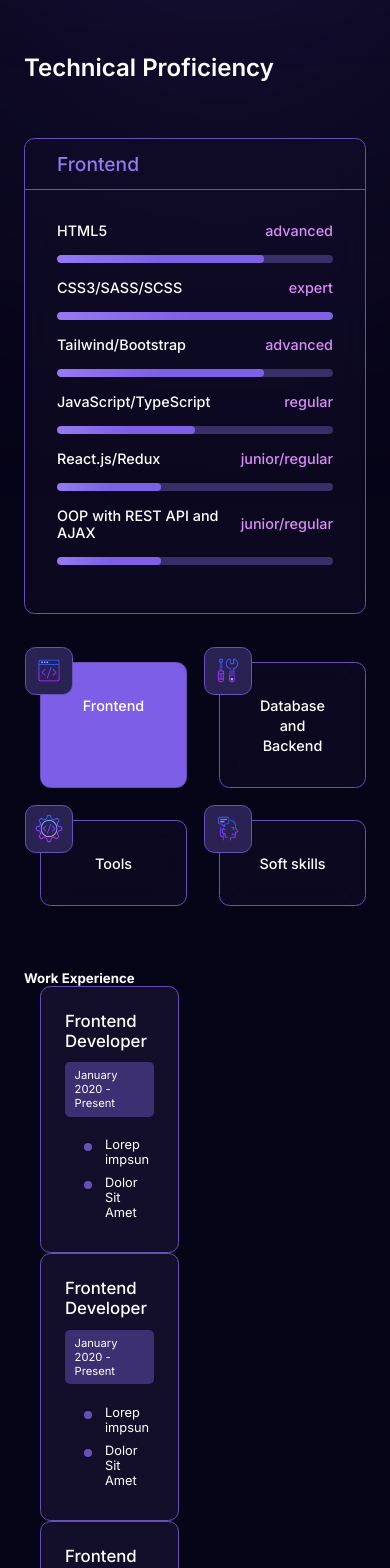
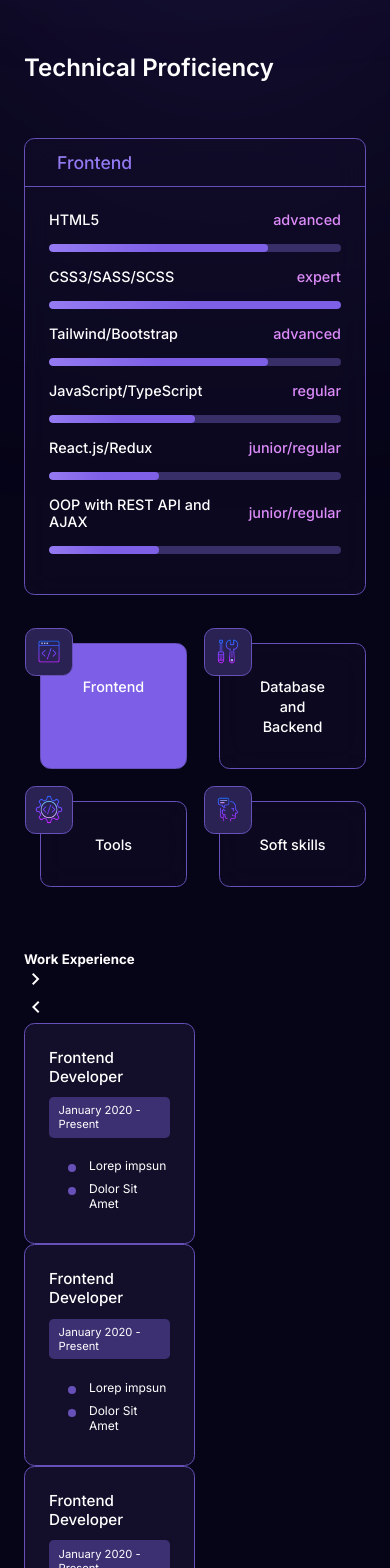
Before and after one commit to michalbarczynski/resume-portfolio, a React (Create React App) app: page / in a window 390 px wide. Shown: the part 940-2508 px from the top of the page. Built offline with nearby package versions, Linux system fonts and the light colour scheme.

Commit message:
finish WE section without testing

```diff
--- a/src/components/Skills/SkillsCard/SkillsCard.scss
+++ b/src/components/Skills/SkillsCard/SkillsCard.scss
@@ -8,15 +8,16 @@
     position: relative;
     cursor: pointer;
     transition: all 0.3s ease;
-}
 
-.skills-card:hover, .skills-card.active {
+    &:hover,
+    &.active {
       background: linear-gradient(100deg, #aa94fe, 0%, #7c5fe6 100%);
     }
 
-.skills-card span {
+    span {
       font-size: 1.3rem;
       font-weight: 500;
+    }
   }
 
   .skill-icon {
@@ -31,35 +32,37 @@
     position: absolute;
     top: -1rem;
     left: -1rem;
-}
 
-.skill-icon img {
+    img {
       width: 2.4rem;
       height: auto;
       object-fit: contain;
+    }
   }
 
   @media (max-width: 1025px) {
     .skills-card {
       padding: 2rem;
+
+      span {
+        font-size: 1rem;
       }
-
-    .skills-card span {
-        font-size: 1rem;
     }
 
     .skill-icon {
       width: 3rem;
       height: 3rem;
+
+      img {
+        width: 1.8rem;
       }
-
-    .skill-icon img {
-        width: 1.8rem;
     }
   }
 
   @media (max-width: 768px) {
-    .skills-card span {
+    .skills-card {
+      span {
         font-size: 0.9rem;
       }
     }
+  }
--- a/src/components/Skills/SkillsInfoCard/SkillsInfoCard.scss
+++ b/src/components/Skills/SkillsInfoCard/SkillsInfoCard.scss
@@ -4,9 +4,8 @@
   border: 1.5px solid #6751b9;
   background: rgba(22, 17, 47, 0.398);
   backdrop-filter: blur(1rem);
-}
 
-.skills-info-card h6 {
+  h6 {
     font-size: 1.2rem;
     font-weight: 500;
     padding: 0.8rem 2rem;
@@ -25,25 +24,24 @@
     display: flex;
     align-items: center;
     justify-content: space-between;
-}
 
-.skill-info p {
+    p {
       font-size: 1rem;
       font-weight: 500;
     }
 
-.skill-info .percentage {
+    .percentage {
       color: #dd8cfa;
+    }
   }
 
   .skill-progress-bg {
     width: 100%;
     height: 0.5rem;
     background: #382e68;
-    border-radius: .5rem;
+    border-radius: 0.5rem;
     margin: 1rem 0;
     overflow: hidden;
-}
 
     .skill-progress {
       width: 100%;
@@ -52,17 +50,23 @@
       border-radius: 0.5rem;
       transition: all 0.5s ease-in-out;
     }
+  }
+}
 
 @media (max-width: 1025px) {
-    .skill-info-card h6 {
+  .skills-info-card {
+    h6 {
       font-size: 1.1rem;
     }
 
-    .skill-info p {
-        font-size: .9rem;
+    .skills-info-content {
+      padding: 1.5rem;
     }
 
-    .skill-info-content {
-        padding: 1.5rem;
+    .skill-info {
+      p {
+        font-size: 0.9rem;
       }
     }
+  }
+}
--- a/src/components/Work Experience/ExperienceCard/ExperienceCard.scss
+++ b/src/components/Work Experience/ExperienceCard/ExperienceCard.scss
@@ -40,3 +40,18 @@
     left: -1.3rem;
     top: 0.35rem;
 }
+
+
+@media (max-width: 768px) {
+    .work-experience-card {
+        margin: 0;
+    }
+
+    .work-experience-card h6 {
+        font-size: 0.95rem;
+    }
+
+    .work-experience-card ul li {
+        font-size:  0.75rem;
+    }
+}
--- a/src/components/Work Experience/WorkExperience.jsx
+++ b/src/components/Work Experience/WorkExperience.jsx
@@ -21,12 +21,26 @@ const WorkExperience = () => {
         },
       },
     ],
+  };
+
+  const slideRight = () => {
+    slideRef.current.slickNext();
+  }
+
+  const slideLeft = () => {
+    slideRef.current.slickPrev();
   }
 
   return (
     <section className="experience-container">
         <h5>Work Experience</h5>
         <div className="experience-content">
+          <div className="arrow-right" onClick={slideRight}>
+            <span class="material-symbols-outlined">chevron_right</span>
+          </div>
+          <div className="arrow-left" onClick={slideLeft}>
+            <span class="material-symbols-outlined">chevron_left</span>
+          </div>
           <Slider ref={slideRef} {...settings}>
             {WORK_EXPERIENCE.map(item => (
               <ExperienceCard key={item.title} details={item} />
--- a/src/components/Work Experience/WorkExperience.scss
+++ b/src/components/Work Experience/WorkExperience.scss
@@ -8,3 +8,58 @@
     font-weight: 600;
     margin-bottom: 3rem;
 }
+
+.arrow-left, .arrow-right {
+    width: 2.2rem;
+    height: 2.2rem;
+    display: flex;
+    align-items: center;
+    justify-content: center;
+    color: #6751b9;
+    border-radius: 0.65rem;
+    border: 1.5px solid #6751b9;
+    background: #130f2a;
+    position: absolute;
+    top: 55%;
+    z-index: 2;
+    cursor: pointer;
+}
+
+.arrow-left span, .arrow-right span {
+    font-size: 2rem;
+    font-weight: 500;
+}
+
+.arrow-left {
+    left: -2rem;
+}
+
+.arrow-right {
+    right: -2rem;
+}
+
+@media (max-width: 1025px) {
+    .arrow-left {
+        left: 0rem;
+    }
+
+    .arrow-right {
+        right: 0rem;
+    }
+}
+
+@media (max-width: 768px) {
+    .experience-container h5 {
+        font-size: 1.3rem;
+        margin-bottom: 2rem;
+    }
+
+    .arrow-left {
+        left: -1rem;
+    }
+
+
+    .arrow-reight {
+        right: -1rem;
+    }
+}
```
Lines whose indentation alone changed are shown as unchanged.
